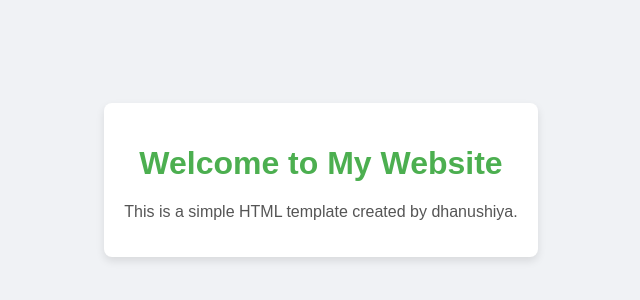
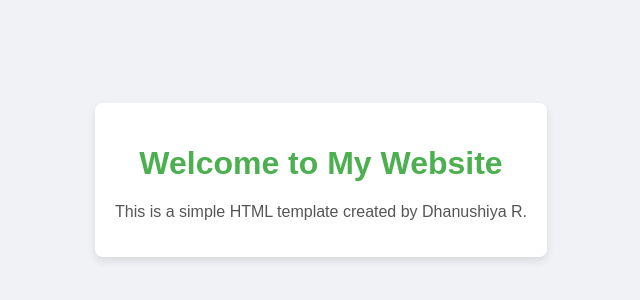
Before and after one commit to Dhanushiya08/cci, a plain HTML site: page index.html in a window 1280 px wide. Shown: the part 228-528 px from the top of the page, without its empty margins (319-959 px from the left). Drawn offline with Linux system fonts and the light colour scheme.

Commit message:
revert check

```diff
--- a/index.html
+++ b/index.html
@@ -31,7 +31,7 @@
 <body>
     <div class="container">
         <h1>Welcome to My Website</h1>
-        <p>This is a simple HTML template created by dhanushiya.</p>
+        <p>This is a simple HTML template created by Dhanushiya R.</p>
     </div>
 </body>
 </html>
```
